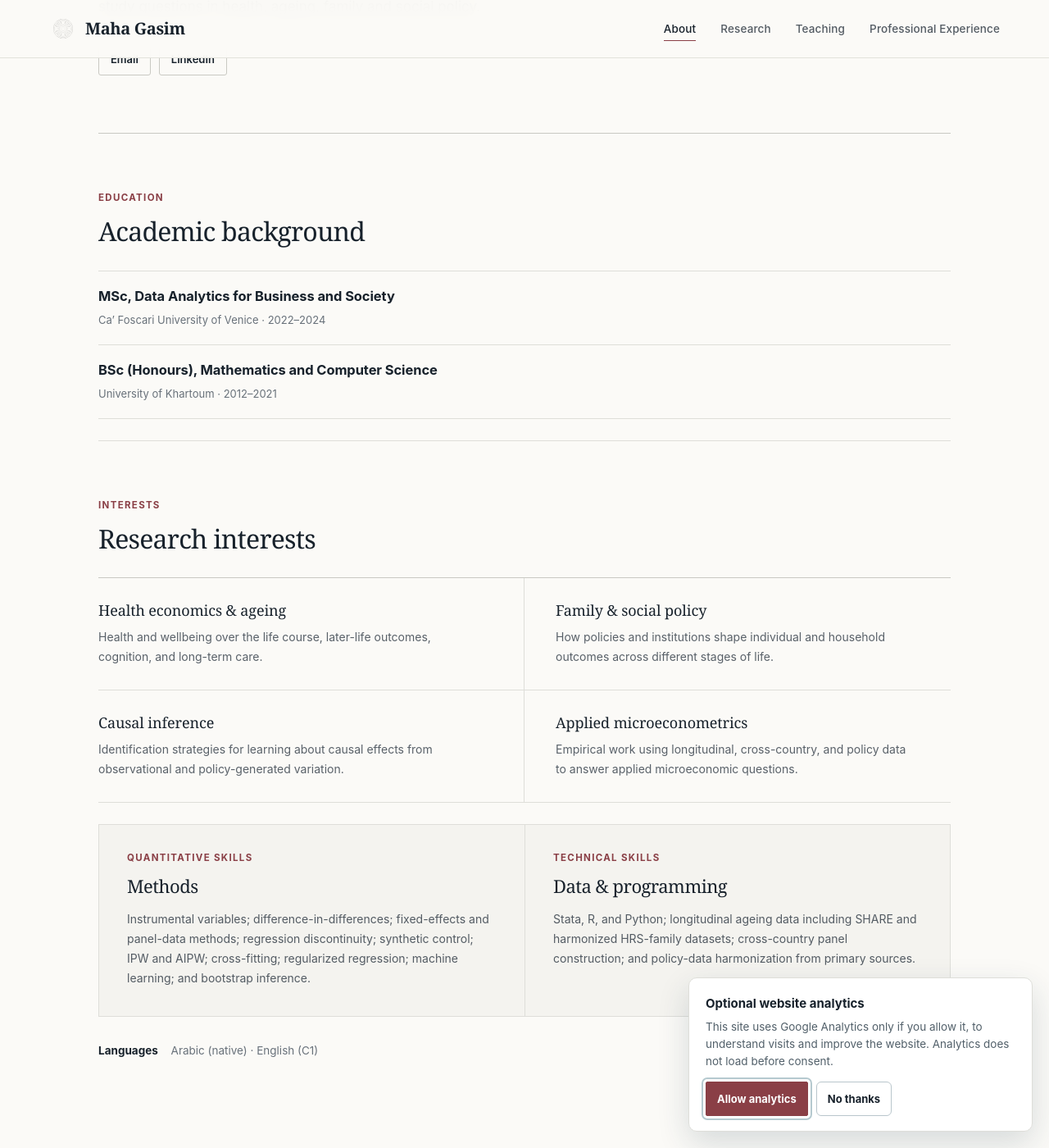
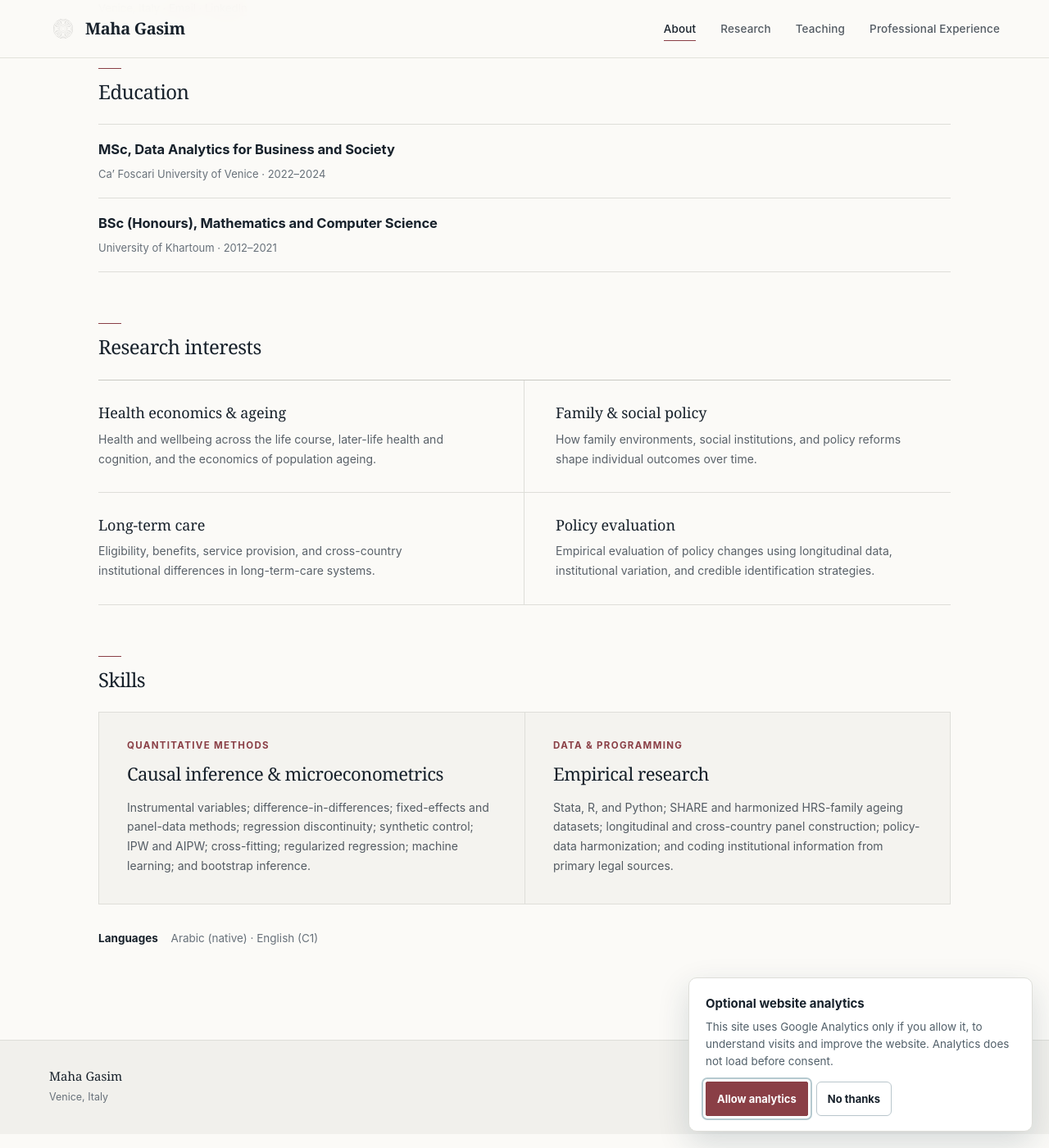
Before and after one commit to mahagasim/mahagasim.github.io, a Jekyll site: the page built from index.md, in a window 1280 px wide and 1400 px high, scrolled down 400 px. Shown: the whole window at 82% size. Built offline with Jekyll 4.4.1, drawn with Linux system fonts in a browser that asks for light colours; some of the changed text lies outside the part shown.

Commit message:
Redesign About page and remove duplicated research content

```diff
--- a/index.md
+++ b/index.md
@@ -1,80 +1,66 @@
 ---
 layout: default
 title: About
-description: About Maha Gasim — academic background, research interests, and quantitative skills.
+description: About Maha Gasim — education, research interests, and quantitative skills.
 ---
 
-<section class="home-hero home-hero--simple">
-  <div class="home-hero__copy">
-    <p class="eyebrow">About</p>
-    <h1>Maha Gasim</h1>
-    <p class="hero-lead">My academic background combines mathematics, computer science, and data analytics. I am particularly interested in using rigorous quantitative methods to study questions in health, ageing, family and social policy.</p>
-    <div class="hero-actions">
-      <a class="button" href="mailto:mahagasim@gmail.com">Email</a>
-      <a class="button" href="https://www.linkedin.com/in/maha-gasim-678975122">LinkedIn</a>
-    </div>
-  </div>
-</section>
+# About
 
-<section class="section-block">
-  <div class="section-heading section-heading--compact">
-    <div>
-      <p class="section-kicker">Education</p>
-      <h2>Academic background</h2>
-    </div>
+<p class="page-intro">I am a <strong>Research Grant Holder</strong> at the Department of Economics, Ca’ Foscari University of Venice. My academic background combines mathematics, computer science, and data analytics, and my interests centre on applied microeconomic questions in health, ageing, family and social policy.</p>
+
+<p class="entry-meta">Venice, Italy · <a href="mailto:mahagasim@gmail.com">Email</a> · <a href="https://www.linkedin.com/in/maha-gasim-678975122">LinkedIn</a></p>
+
+## Education
+
+<div class="education-list">
+  <div class="compact-entry">
+    <h3>MSc, Data Analytics for Business and Society</h3>
+    <p class="entry-meta">Ca’ Foscari University of Venice · 2022–2024</p>
   </div>
 
-  <div class="education-list">
-    <div class="compact-entry">
-      <h3>MSc, Data Analytics for Business and Society</h3>
-      <p class="entry-meta">Ca’ Foscari University of Venice · 2022–2024</p>
-    </div>
+  <div class="compact-entry">
+    <h3>BSc (Honours), Mathematics and Computer Science</h3>
+    <p class="entry-meta">University of Khartoum · 2012–2021</p>
+  </div>
+</div>
 
-    <div class="compact-entry">
-      <h3>BSc (Honours), Mathematics and Computer Science</h3>
-      <p class="entry-meta">University of Khartoum · 2012–2021</p>
-    </div>
-  </div>
-</section>
+## Research interests
 
-<section class="section-block">
-  <div class="section-heading section-heading--compact">
-    <div>
-      <p class="section-kicker">Interests</p>
-      <h2>Research interests</h2>
-    </div>
+<div class="interest-grid">
+  <div class="interest-item">
+    <h3>Health economics &amp; ageing</h3>
+    <p>Health and wellbeing across the life course, later-life health and cognition, and the economics of population ageing.</p>
   </div>
 
-  <div class="interest-grid">
-    <div class="interest-item">
-      <h3>Health economics &amp; ageing</h3>
-      <p>Health and wellbeing over the life course, later-life outcomes, cognition, and long-term care.</p>
-    </div>
-    <div class="interest-item">
-      <h3>Family &amp; social policy</h3>
-      <p>How policies and institutions shape individual and household outcomes across different stages of life.</p>
-    </div>
-    <div class="interest-item">
-      <h3>Causal inference</h3>
-      <p>Identification strategies for learning about causal effects from observational and policy-generated variation.</p>
-    </div>
-    <div class="interest-item">
-      <h3>Applied microeconometrics</h3>
-      <p>Empirical work using longitudinal, cross-country, and policy data to answer applied microeconomic questions.</p>
-    </div>
+  <div class="interest-item">
+    <h3>Family &amp; social policy</h3>
+    <p>How family environments, social institutions, and policy reforms shape individual outcomes over time.</p>
   </div>
-</section>
 
-<section class="section-block methods-band">
+  <div class="interest-item">
+    <h3>Long-term care</h3>
+    <p>Eligibility, benefits, service provision, and cross-country institutional differences in long-term-care systems.</p>
+  </div>
+
+  <div class="interest-item">
+    <h3>Policy evaluation</h3>
+    <p>Empirical evaluation of policy changes using longitudinal data, institutional variation, and credible identification strategies.</p>
+  </div>
+</div>
+
+## Skills
+
+<section class="methods-band">
   <div>
-    <p class="section-kicker">Quantitative skills</p>
-    <h2>Methods</h2>
+    <p class="section-kicker">Quantitative methods</p>
+    <h2>Causal inference &amp; microeconometrics</h2>
     <p>Instrumental variables; difference-in-differences; fixed-effects and panel-data methods; regression discontinuity; synthetic control; IPW and AIPW; cross-fitting; regularized regression; machine learning; and bootstrap inference.</p>
   </div>
+
   <div>
-    <p class="section-kicker">Technical skills</p>
-    <h2>Data &amp; programming</h2>
-    <p>Stata, R, and Python; longitudinal ageing data including SHARE and harmonized HRS-family datasets; cross-country panel construction; and policy-data harmonization from primary sources.</p>
+    <p class="section-kicker">Data &amp; programming</p>
+    <h2>Empirical research</h2>
+    <p>Stata, R, and Python; SHARE and harmonized HRS-family ageing datasets; longitudinal and cross-country panel construction; policy-data harmonization; and coding institutional information from primary legal sources.</p>
   </div>
 </section>
 
```
